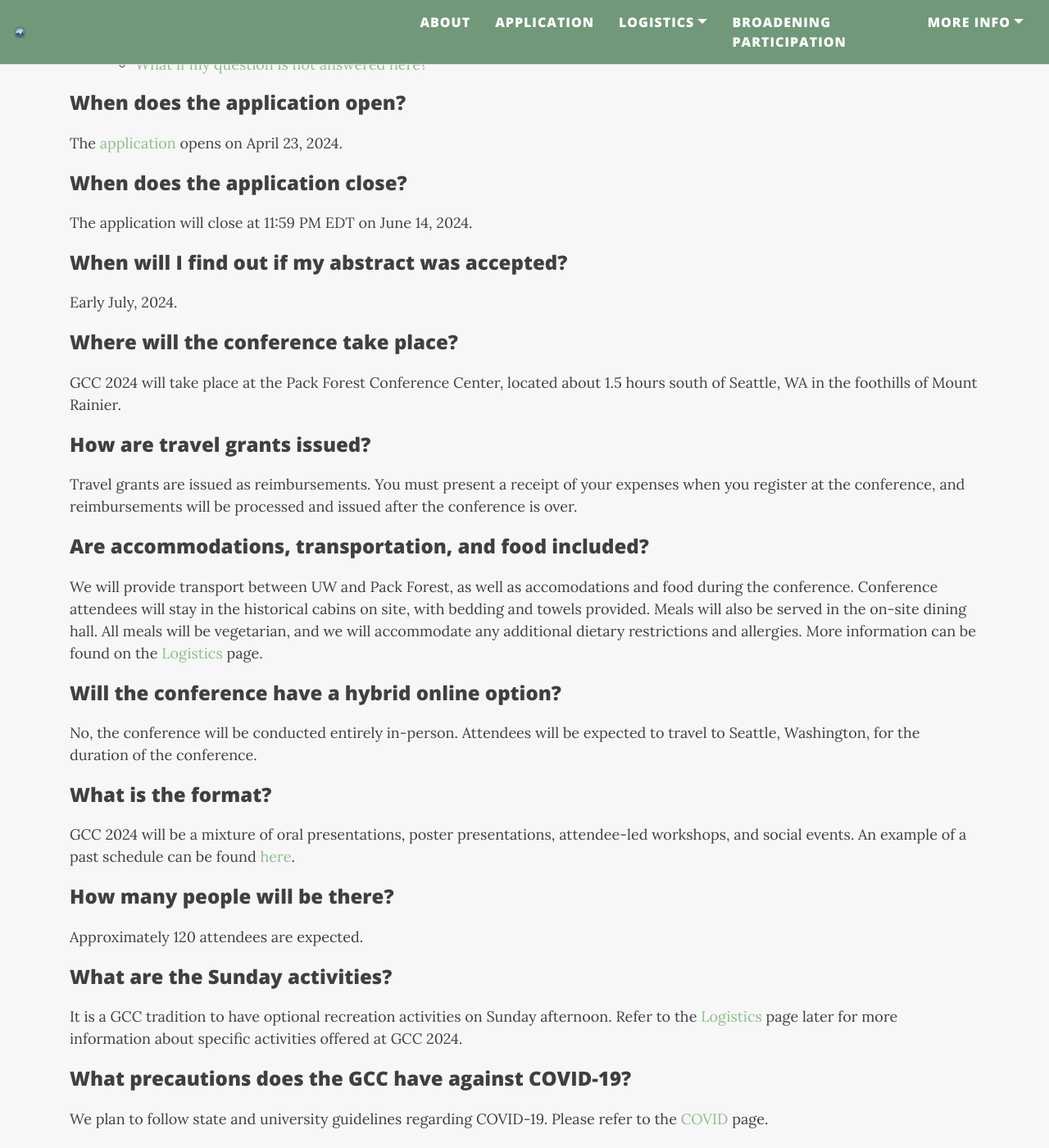
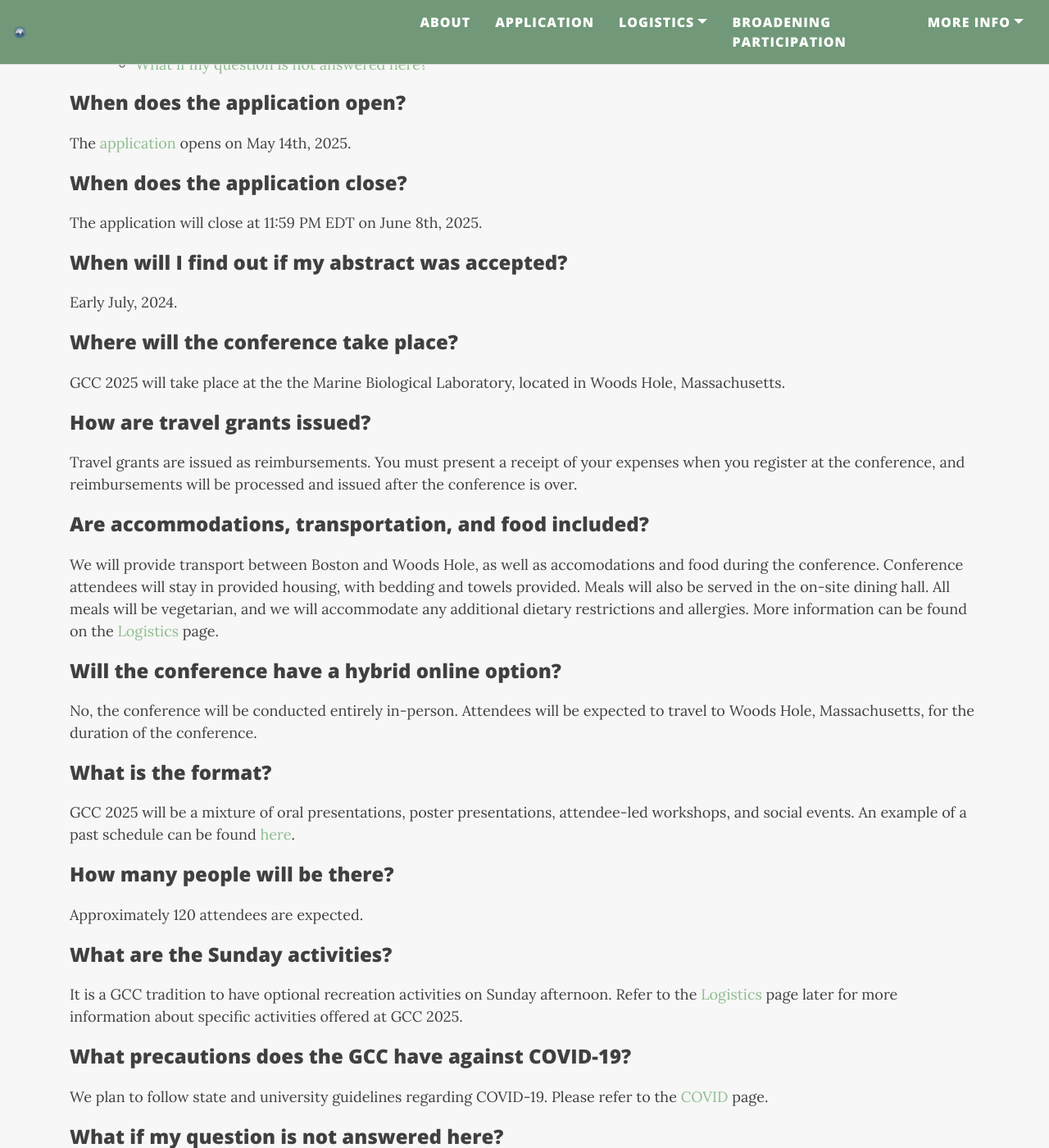
Before and after one commit to graduateclimateconference/graduateclimateconference.github.io, a Jekyll site: the page built from faq.md, in a window 1280 px wide and 1400 px high, scrolled down 987 px. Shown: the whole window at 82% size. Built offline with Jekyll 4.4.1, drawn with Linux system fonts in a browser that asks for light colours; nearby versions of some CDN libraries.

Commit message:
Update faq.md

```diff
--- a/faq.md
+++ b/faq.md
@@ -26,11 +26,11 @@ cover-img: "/assets/img/WoodsHole1.jpeg"
 
 ### When does the application open?
 
-The [application](https://graduateclimateconference.github.io/application/) opens on April 23, 2024.
+The [application](https://graduateclimateconference.github.io/application/) opens on May 14th, 2025.
 
 ### When does the application close?
 
-The application will close at 11:59 PM EDT on June 14, 2024.
+The application will close at 11:59 PM EDT on June 8th, 2025.
 
 ### When will I find out if my abstract was accepted?
 
@@ -38,7 +38,7 @@ Early July, 2024.
 
 ### Where will the conference take place?
 
-GCC 2024 will take place at the Pack Forest Conference Center, located about 1.5 hours south of Seattle, WA in the foothills of Mount Rainier.
+GCC 2025 will take place at the the Marine Biological Laboratory, located in Woods Hole, Massachusetts.
 
 ### How are travel grants issued?
 
@@ -46,15 +46,15 @@ Travel grants are issued as reimbursements. You must present a receipt of your e
 
 ### Are accommodations, transportation, and food included?
 
-We will provide transport between UW and Pack Forest, as well as accomodations and food during the conference. Conference attendees will stay in the historical cabins on site, with bedding and towels provided. Meals will also be served in the on-site dining hall. All meals will be vegetarian, and we will accommodate any additional dietary restrictions and allergies. More information can be found on the [Logistics](https://graduateclimateconference.github.io/logistics/) page.
+We will provide transport between Boston and Woods Hole, as well as accomodations and food during the conference. Conference attendees will stay in provided housing, with bedding and towels provided. Meals will also be served in the on-site dining hall. All meals will be vegetarian, and we will accommodate any additional dietary restrictions and allergies. More information can be found on the [Logistics](https://graduateclimateconference.github.io/logistics2023/) page.
 
 ### Will the conference have a hybrid online option?
 
-No, the conference will be conducted entirely in-person. Attendees will be expected to travel to Seattle, Washington, for the duration of the conference.
+No, the conference will be conducted entirely in-person. Attendees will be expected to travel to Woods Hole, Massachusetts, for the duration of the conference.
 
 ### What is the format?
 
-GCC 2024 will be a mixture of oral presentations, poster presentations, attendee-led workshops, and social events. An example of a past schedule can be found [here](http://gradclimateconf.mit.edu/wp-content/uploads/2019/11/GCC-2019-Schedule-10.pdf){:target="_blank"}.
+GCC 2025 will be a mixture of oral presentations, poster presentations, attendee-led workshops, and social events. An example of a past schedule can be found [here](http://gradclimateconf.mit.edu/wp-content/uploads/2019/11/GCC-2019-Schedule-10.pdf){:target="_blank"}.
 
 ### How many people will be there?
 
@@ -62,7 +62,7 @@ Approximately 120 attendees are expected.
 
 ### What are the Sunday activities?
 
-It is a GCC tradition to have optional recreation activities on Sunday afternoon. Refer to the [Logistics](https://graduateclimateconference.github.io/logistics/) page later for more information about specific activities offered at GCC 2024.
+It is a GCC tradition to have optional recreation activities on Sunday afternoon. Refer to the [Logistics](https://graduateclimateconference.github.io/logistics/) page later for more information about specific activities offered at GCC 2025.
 
 ### What precautions does the GCC have against COVID-19?
 
```
